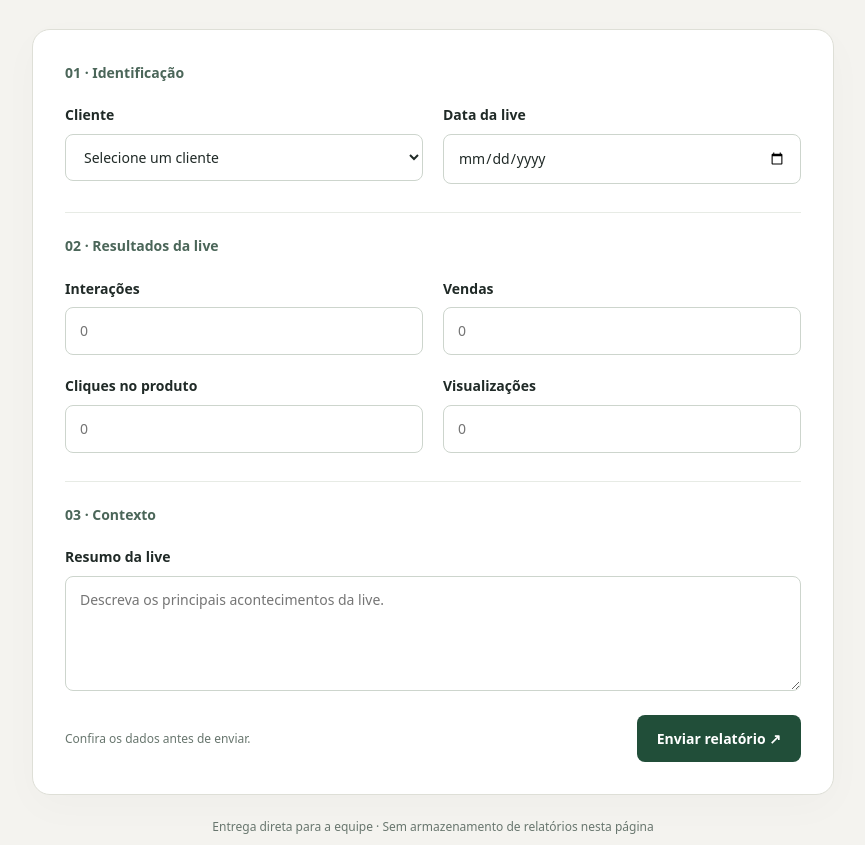
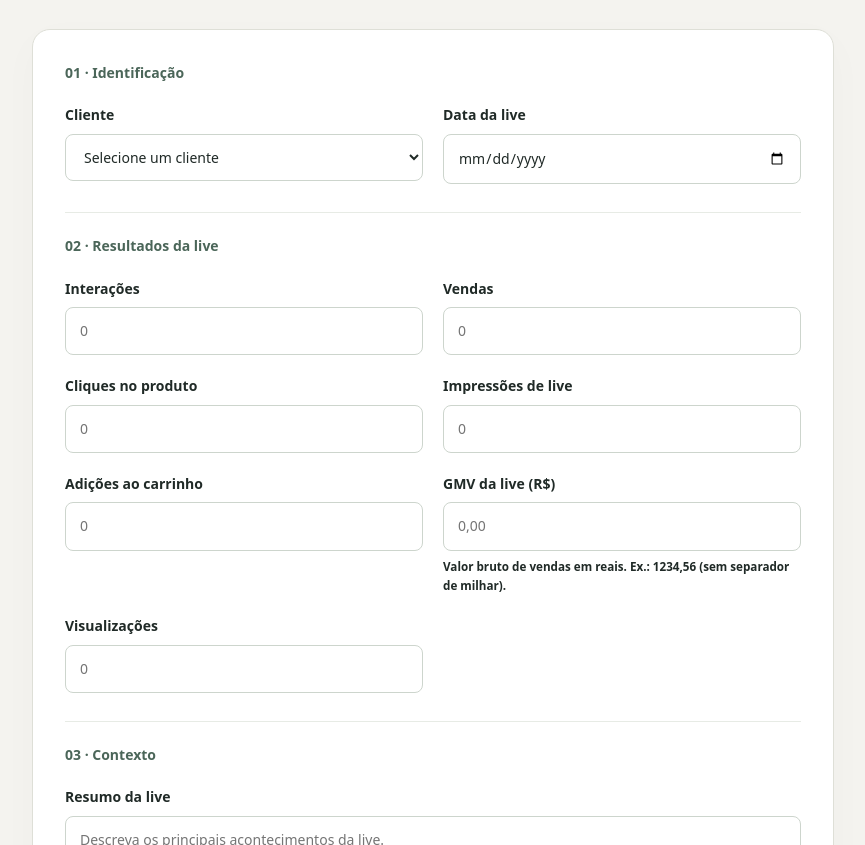
Before and after one commit to agencia-prisma/paginas-de-gestao, a plain HTML site: page index.html in a window 1280 px wide. Shown: the part 255-1100 px from the top of the page, without its empty margins (207-1072 px from the left). Drawn offline with Linux system fonts and the light colour scheme.

Commit message:
feat: add live impressions, cart additions and GMV (index.html)

```diff
--- a/index.html
+++ b/index.html
@@ -12,6 +12,9 @@
 <label>Interações<input name="interactions" type="number" min="0" max="9007199254740991" step="1" placeholder="0" required></label>
 <label>Vendas<input name="sales" type="number" min="0" max="9007199254740991" step="1" placeholder="0" required></label>
 <label>Cliques no produto<input name="productClicks" type="number" min="0" max="9007199254740991" step="1" placeholder="0" required></label>
+<label>Impressões de live<input name="impressions" type="number" min="0" max="9007199254740991" step="1" placeholder="0" required></label>
+<label>Adições ao carrinho<input name="addToCart" type="number" min="0" max="9007199254740991" step="1" placeholder="0" required></label>
+<label>GMV da live (R$)<input name="gmv" type="text" inputmode="decimal" pattern="[0-9]+([.,][0-9]{1,2})?" maxlength="17" placeholder="0,00" aria-describedby="gmv-help" required><small id="gmv-help">Valor bruto de vendas em reais. Ex.: 1234,56 (sem separador de milhar).</small></label>
 <label>Visualizações<input name="views" type="number" min="0" max="9007199254740991" step="1" placeholder="0" required></label>
 </div></section>
 <section aria-labelledby="context"><h2 id="context">03 · Contexto</h2><label><span id="additional-label">Resumo da live</span><textarea name="additionalValue" rows="4" maxlength="5000" placeholder="Descreva os principais acontecimentos da live." required></textarea></label></section>
```
